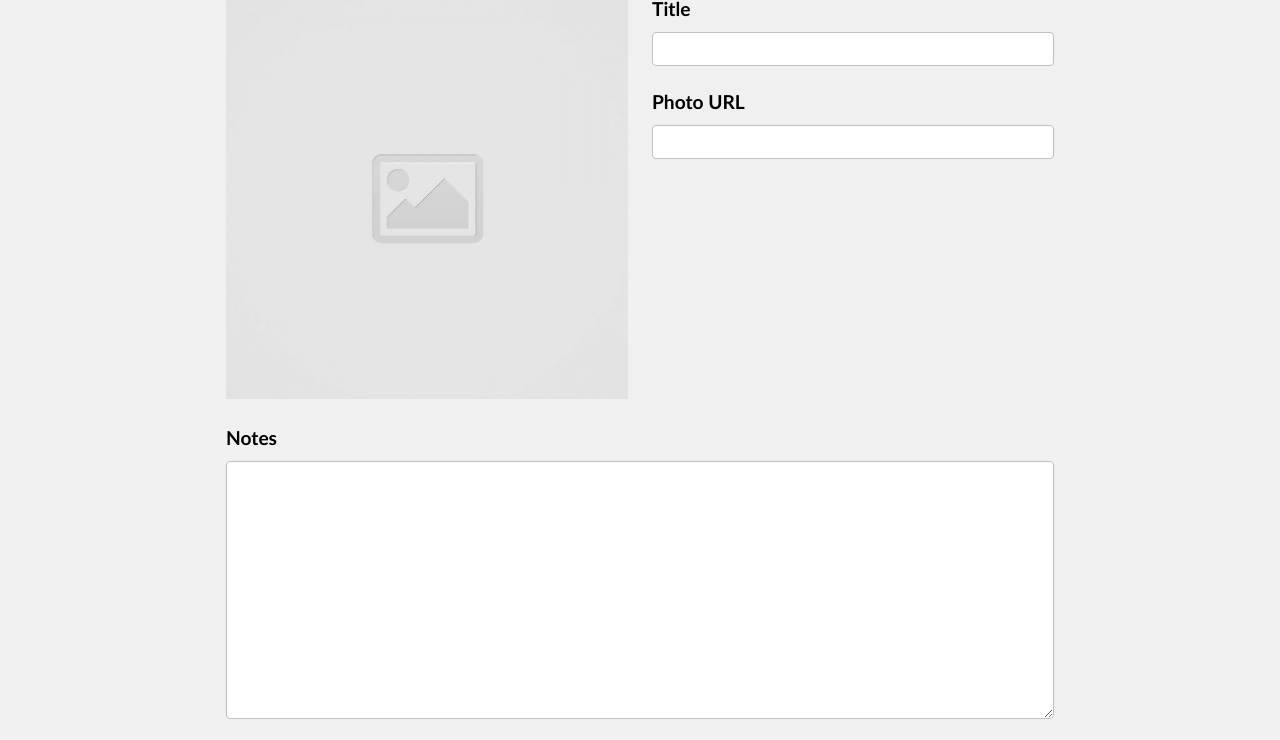
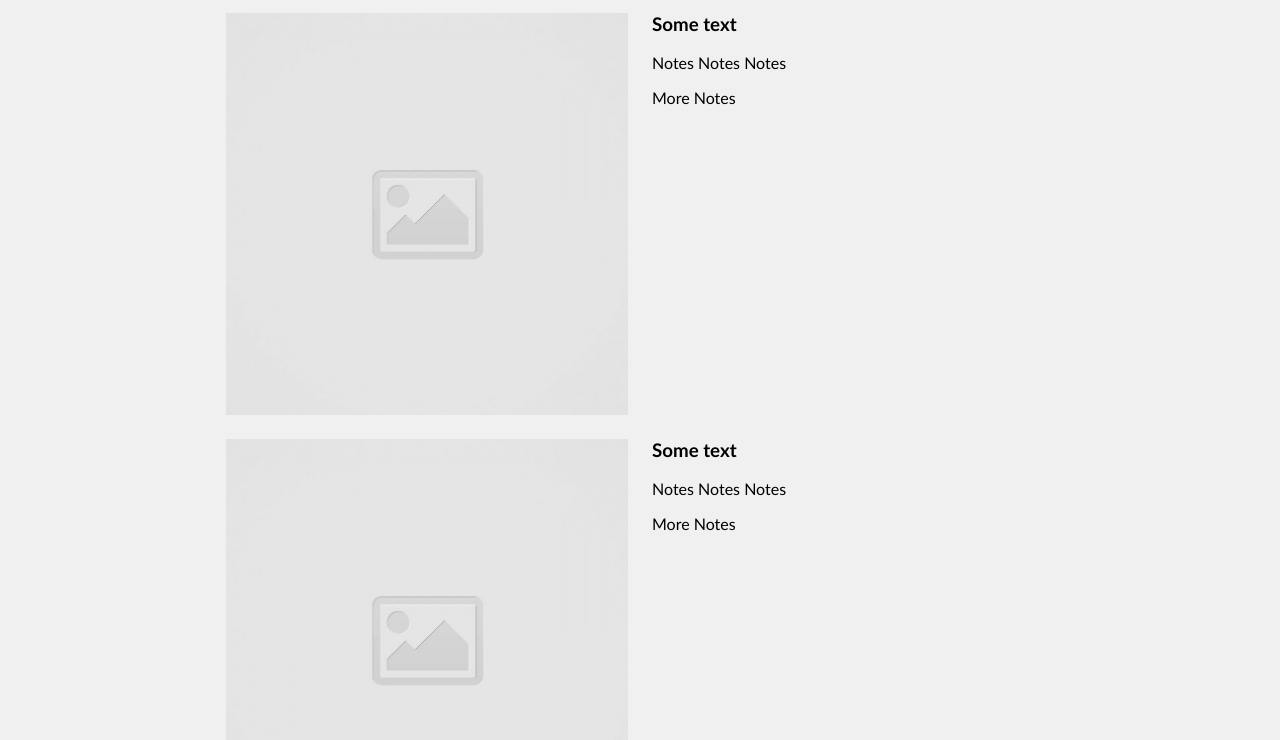
Before and after one commit to gregg-garceau/code-journal, a website: page index.html in a window 1280 px wide. Shown: the part 154-894 px from the top of the page. Drawn offline with Linux system fonts and the light colour scheme.

Commit message:
Add sibling div entries with ul and some dummy list elements

```diff
--- a/css/styles.css
+++ b/css/styles.css
@@ -5,6 +5,10 @@
 body {
   background-color: #f0f0f0;
   margin-bottom: 1rem;
+}
+
+ul {
+  padding: 0;
 }
 
 header {
@@ -59,3 +63,7 @@ button {
   display: flex;
   justify-content: flex-end;
 }
+
+.margin-top-zero {
+  margin-top: 0;
+}
--- a/index.html
+++ b/index.html
@@ -26,7 +26,7 @@
     </header>
     <main>
       <div class="container">
-        <div data-view="entry-form">
+        <div class="hidden" data-view="entry-form">
           <form class="entry-form">
               <div class="row">
                 <div class="column-full">
@@ -57,6 +57,31 @@
               </div>
           </form>
         </div>
+        <div data-view="entries">
+          <div class="row">
+            <div class="column-full">
+              <h1>Entries</h1>
+            </div>
+          </div>
+          <ul>
+            <li class="row">
+              <img class="column-half" src="images/placeholder-image-square.jpg" alt="placeholder">
+              <div class="column-half">
+                <h3 class="margin-top-zero">Some text</h3>
+                <p>Notes Notes Notes</p>
+                <p>More Notes</p>
+              </div>
+            </li>
+            <li class="row">
+              <img class="column-half" src="images/placeholder-image-square.jpg" alt="placeholder">
+              <div class="column-half">
+                <h3 class="margin-top-zero">Some text</h3>
+                <p>Notes Notes Notes</p>
+                <p>More Notes</p>
+              </div>
+            </li>
+          </ul>
+        </div>
       </div>
     </main>
   <script src="js/data.js"></script>
```
